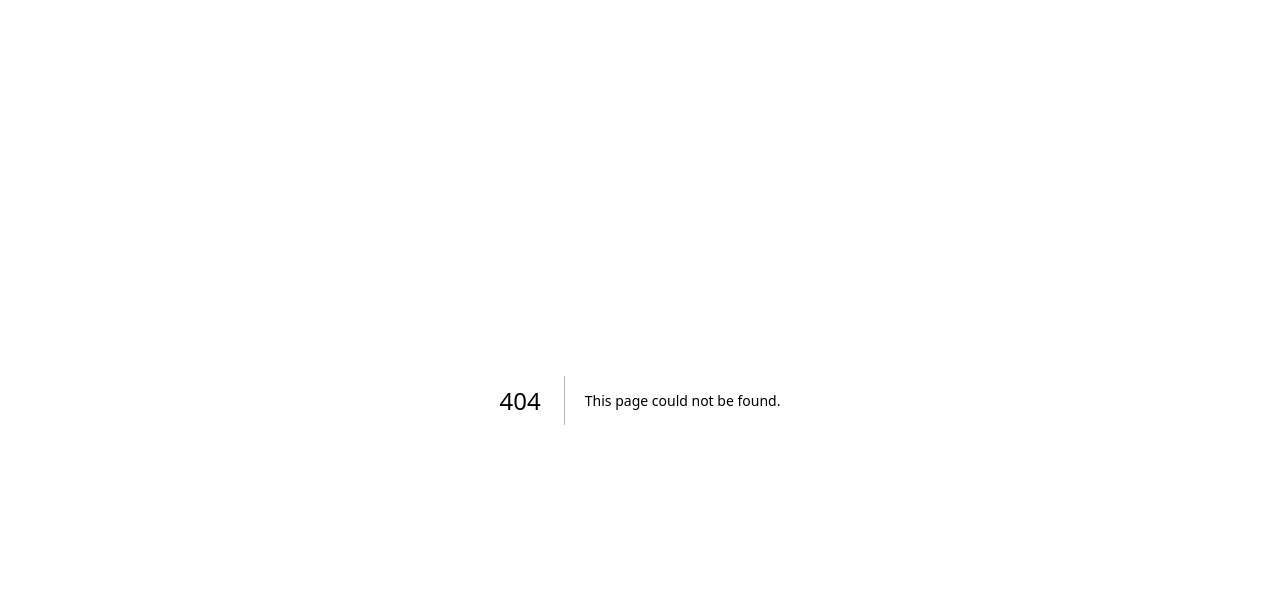
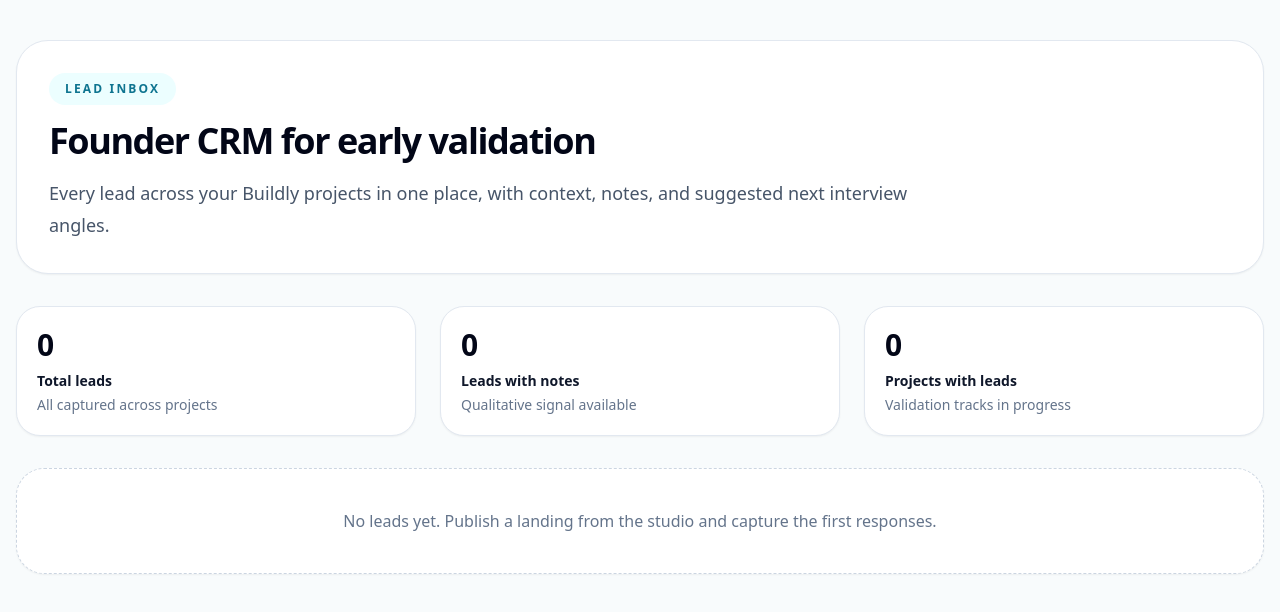
Before and after one commit to nonodelajungle/godzilla, a Next.js app in the folder buildly-v2/: page /leads in a window 1280 px wide. Before the commit this address had no page. Shown: the top 612 px of the page. Built offline with nearby package versions, Linux system fonts and the light colour scheme.

Commit message:
Add founder lead inbox route

```diff
--- /dev/null
+++ b/buildly-v2/app/leads/page.tsx
@@ -0,0 +1,87 @@
+"use client";
+
+import { listProjectLeads, listProjects } from "../../lib/local-demo";
+import { buildInterviewIntelligence } from "../../lib/validation-grade";
+
+export default function LeadsInboxPage() {
+  const projects = listProjects();
+  const rows = projects.flatMap((project) =>
+    listProjectLeads(project.id).map((lead) => ({
+      lead,
+      project,
+      intelligence: buildInterviewIntelligence(project, listProjectLeads(project.id)),
+    })),
+  ).sort((a, b) => +new Date(b.lead.createdAt) - +new Date(a.lead.createdAt));
+
+  const totalLeads = rows.length;
+  const notedLeads = rows.filter((item) => Boolean(item.lead.note)).length;
+
+  return (
+    <main className="min-h-screen bg-[#f8fbfc] px-4 py-10">
+      <div className="mx-auto max-w-7xl space-y-8">
+        <header className="rounded-[32px] border border-slate-200 bg-white p-8 shadow-sm">
+          <div className="inline-flex rounded-full bg-cyan-50 px-4 py-2 text-xs font-semibold uppercase tracking-[0.18em] text-cyan-700">Lead inbox</div>
+          <h1 className="mt-4 text-4xl font-bold tracking-[-0.04em] text-slate-950">Founder CRM for early validation</h1>
+          <p className="mt-4 max-w-4xl text-lg leading-8 text-slate-600">Every lead across your Buildly projects in one place, with context, notes, and suggested next interview angles.</p>
+        </header>
+
+        <section className="grid gap-6 md:grid-cols-3">
+          <SummaryCard label="Total leads" value={String(totalLeads)} sub="All captured across projects" />
+          <SummaryCard label="Leads with notes" value={String(notedLeads)} sub="Qualitative signal available" />
+          <SummaryCard label="Projects with leads" value={String(new Set(rows.map((item) => item.project.id)).size)} sub="Validation tracks in progress" />
+        </section>
+
+        {rows.length === 0 ? (
+          <div className="rounded-[28px] border border-dashed border-slate-300 bg-white p-10 text-center text-slate-500 shadow-sm">No leads yet. Publish a landing from the studio and capture the first responses.</div>
+        ) : (
+          <section className="grid gap-6 xl:grid-cols-[1.1fr_0.9fr]">
+            <div className="space-y-4">
+              {rows.map(({ lead, project }) => (
+                <article key={lead.id} className="rounded-[24px] border border-slate-200 bg-white p-5 shadow-sm">
+                  <div className="flex flex-wrap items-start justify-between gap-3">
+                    <div>
+                      <div className="text-base font-semibold text-slate-900">{lead.name || lead.email}</div>
+                      <div className="mt-1 text-sm text-slate-500">{lead.email}</div>
+                      <div className="mt-2 inline-flex rounded-full bg-slate-100 px-3 py-1 text-xs font-semibold text-slate-700">{project.input.idea}</div>
+                    </div>
+                    <div className="text-xs text-slate-400">{new Date(lead.createdAt).toLocaleDateString("en-US", { month: "short", day: "numeric" })}</div>
+                  </div>
+                  <div className="mt-4 grid gap-3 md:grid-cols-2">
+                    <InfoPill label="ICP" value={project.input.icp} />
+                    <InfoPill label="Current promise" value={project.input.value} />
+                  </div>
+                  <div className="mt-4 rounded-2xl bg-slate-50 p-4 text-sm leading-7 text-slate-700">{lead.note || "No note saved yet for this lead. Add qualitative context after the first call."}</div>
+                  <div className="mt-4 flex flex-wrap gap-2">
+                    <a href={`/investor/${project.id}`} className="rounded-full border border-slate-200 px-3 py-2 text-xs font-semibold text-slate-700">Investor mode</a>
+                    <a href={`/evidence/${project.id}`} className="rounded-full border border-slate-200 px-3 py-2 text-xs font-semibold text-slate-700">Evidence room</a>
+                    <a href={`/interviews/${project.id}`} className="rounded-full border border-slate-200 px-3 py-2 text-xs font-semibold text-slate-700">Interview copilot</a>
+                  </div>
+                </article>
+              ))}
+            </div>
+
+            <div className="space-y-6">
+              {projects.slice(0, 4).map((project) => {
+                const intelligence = buildInterviewIntelligence(project, listProjectLeads(project.id));
+                return (
+                  <section key={project.id} className="rounded-[24px] border border-slate-200 bg-white p-5 shadow-sm">
+                    <div className="text-sm font-semibold text-slate-900">{project.input.idea}</div>
+                    <p className="mt-3 text-sm leading-7 text-slate-600">{intelligence.summary}</p>
+                    <div className="mt-4 grid gap-4 md:grid-cols-2">
+                      <SmallList title="Objections" items={intelligence.objections.length ? intelligence.objections : ["No objections captured yet."]} />
+                      <SmallList title="Buying signals" items={intelligence.buyingSignals.length ? intelligence.buyingSignals : ["No buying signals captured yet."]} />
+                    </div>
+                  </section>
+                );
+              })}
+            </div>
+          </section>
+        )}
+      </div>
+    </main>
+  );
+}
+
+function SummaryCard({ label, value, sub }: { label: string; value: string; sub: string }) { return <div className="rounded-[24px] border border-slate-200 bg-white p-5 shadow-sm"><div className="text-3xl font-bold tracking-tight text-slate-950">{value}</div><div className="mt-2 text-sm font-semibold text-slate-900">{label}</div><div className="mt-1 text-sm text-slate-500">{sub}</div></div>; }
+function InfoPill({ label, value }: { label: string; value: string }) { return <div className="rounded-xl border border-slate-200 bg-white p-3"><div className="text-xs uppercase tracking-[0.16em] text-slate-400">{label}</div><div className="mt-2 text-sm font-semibold text-slate-900">{value}</div></div>; }
+function SmallList({ title, items }: { title: string; items: string[] }) { return <div className="rounded-2xl border border-slate-200 bg-slate-50 p-4"><div className="text-xs font-semibold uppercase tracking-[0.16em] text-slate-400">{title}</div><ul className="mt-3 space-y-2 text-sm leading-6 text-slate-700">{items.map((item) => <li key={item}>• {item}</li>)}</ul></div>; }
```
